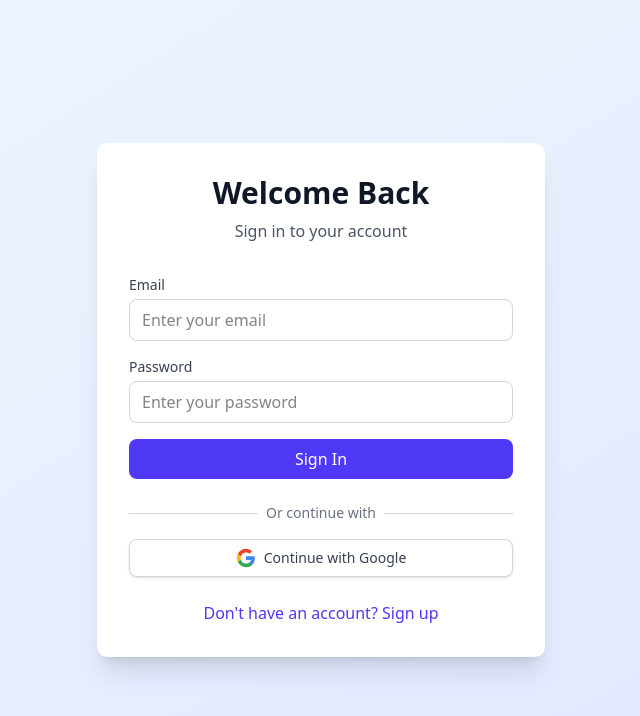
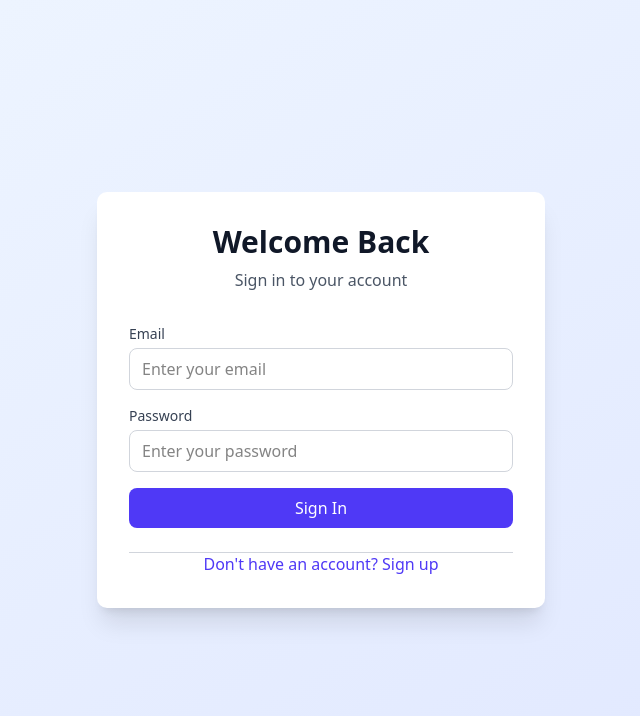
Before and after one commit to Ajay-Krishna00/Naattukadha-Web, a Next.js app: page /auth in a window 1280 px wide. Shown: the top 716 px of the page, without its empty margins (319-959 px from the left). Built offline with nearby package versions, Linux system fonts and the light colour scheme.

Commit message:
Google auth removed

```diff
--- a/app/auth/page.js
+++ b/app/auth/page.js
@@ -92,27 +92,6 @@ export default function Auth() {
     }
   };
 
-  const handleGoogleSignIn = async () => {
-    setLoading(true);
-    setError('');
-
-    try {
-      const { data, error } = await supabase.auth.signInWithOAuth({
-        provider: 'google',
-        options: {
-          redirectTo: `${window.location.origin}/dashboard`
-        }
-      });
-
-      if (error) {
-        setError(error.message);
-      }
-    } catch (err) {
-      setError('An unexpected error occurred');
-    } finally {
-      setLoading(false);
-    }
-  };
 
   return (
     <div className="min-h-screen bg-gradient-to-br from-blue-50 to-indigo-100 flex items-center justify-center p-4">
@@ -219,24 +198,24 @@ export default function Auth() {
             <div className="absolute inset-0 flex items-center">
               <div className="w-full border-t border-gray-300" />
             </div>
-            <div className="relative flex justify-center text-sm">
+            {/* <div className="relative flex justify-center text-sm">
               <span className="px-2 bg-white text-gray-500">Or continue with</span>
-            </div>
+            </div> */}
           </div>
 
-          <button
+          {/* <button
             onClick={handleGoogleSignIn}
             disabled={loading}
             className="mt-4 w-full flex justify-center items-center px-4 py-2 border border-gray-300 rounded-md shadow-sm text-sm font-medium text-gray-700 bg-white hover:bg-gray-50 focus:outline-none focus:ring-2 focus:ring-indigo-500 focus:ring-offset-2 disabled:opacity-50 disabled:cursor-not-allowed"
-          >
-            <svg className="w-5 h-5 mr-2" viewBox="0 0 24 24">
+          > */}
+            {/* <svg className="w-5 h-5 mr-2" viewBox="0 0 24 24">
               <path fill="#4285F4" d="M22.56 12.25c0-.78-.07-1.53-.2-2.25H12v4.26h5.92c-.26 1.37-1.04 2.53-2.21 3.31v2.77h3.57c2.08-1.92 3.28-4.74 3.28-8.09z"/>
               <path fill="#34A853" d="M12 23c2.97 0 5.46-.98 7.28-2.66l-3.57-2.77c-.98.66-2.23 1.06-3.71 1.06-2.86 0-5.29-1.93-6.16-4.53H2.18v2.84C3.99 20.53 7.7 23 12 23z"/>
               <path fill="#FBBC05" d="M5.84 14.09c-.22-.66-.35-1.36-.35-2.09s.13-1.43.35-2.09V7.07H2.18C1.43 8.55 1 10.22 1 12s.43 3.45 1.18 4.93l2.85-2.22.81-.62z"/>
               <path fill="#EA4335" d="M12 5.38c1.62 0 3.06.56 4.21 1.64l3.15-3.15C17.45 2.09 14.97 1 12 1 7.7 1 3.99 3.47 2.18 7.07l3.66 2.84c.87-2.6 3.3-4.53 6.16-4.53z"/>
             </svg>
             Continue with Google
-          </button>
+          </button> */}
         </div>
 
         <div className="mt-6 text-center">
--- a/app/page.js
+++ b/app/page.js
@@ -29,7 +29,7 @@ export default function HomePage() {
       {/* Navigation */}
       <nav className="relative bg-white/90 backdrop-blur-md shadow-sm border-b border-green-100">
         <div className="max-w-7xl mx-auto px-4 sm:px-6 lg:px-8">
-          <div className="flex justify-between items-center h-16">
+          <div className="flex justify-between items-center h-22">
             {/* Logo */}
         <div className="flex-shrink-0 flex items-center gap-2">
   {/* Logo Image */}
@@ -91,11 +91,11 @@ export default function HomePage() {
             {/* Text Content */}
             <div className="space-y-8">
               <div className="space-y-6">
-                <h2 className="text-4xl lg:text-6xl font-bold text-green-900 leading-tight">
+                <h2 className="text-4xl lg:text-7xl font-bold text-green-900 leading-tight">
                   Discover Kerala&apos;s
                   <span className="block text-green-700">Cultural Heritage</span>
                 </h2>
-                <p className="text-lg text-gray-700 leading-relaxed max-w-xl">
+                <p className="text-xl text-gray-700 leading-relaxed max-w-xl">
                   Experience the rich traditions, taste authentic flavors, and
                   listen to timeless melodies of God&apos;s Own Country through
                   immersive AR and curated content.
```
